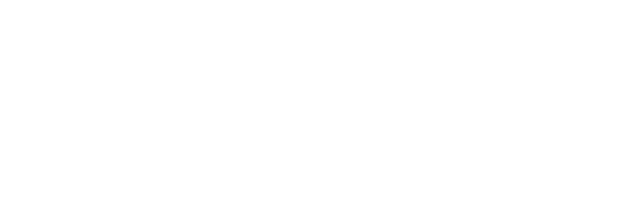
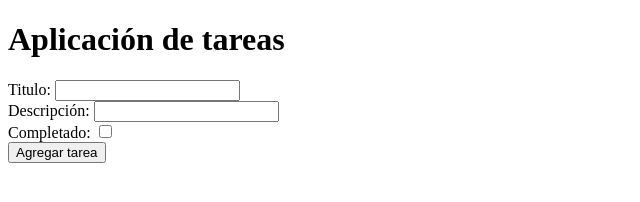
Before and after one commit to MrCounter852/FastAPIaplication, a plain HTML site: page index.html in a window 1280 px wide. Shown: the whole page, without its empty margins (0-640 px from the left). Drawn offline with Linux system fonts and the light colour scheme.

Commit message:
creación del formulario de tareas

```diff
--- a/index.html
+++ b/index.html
@@ -1,11 +1,26 @@
 <!DOCTYPE html>
 <html lang="en">
 <head>
+
     <meta charset="UTF-8">
     <meta name="viewport" content="width=device-width, initial-scale=1.0">
-    <title>Document</title>
+    <title>Tareas App</title>
 </head>
 <body>
-
+    <h1>Aplicación de tareas</h1>
+    <form id="taskForm">
+        <label for="title">Titulo:</label>
+        <input type="text" id = "title" required>
+        <br>
+        <label for="descripción">Descripción:</label>
+        <input type="text" id = "descripción" required>
+        <br>
+        <label for="completed">Completado:</label>
+        <input type="checkbox" id = "completed" required>
+        <br>
+        <button type="submit">Agregar tarea</button>
+    </form>
+<ul id="taskList"></ul>
+<script src = "script.js"></script>
 </body>
 </html>
```
